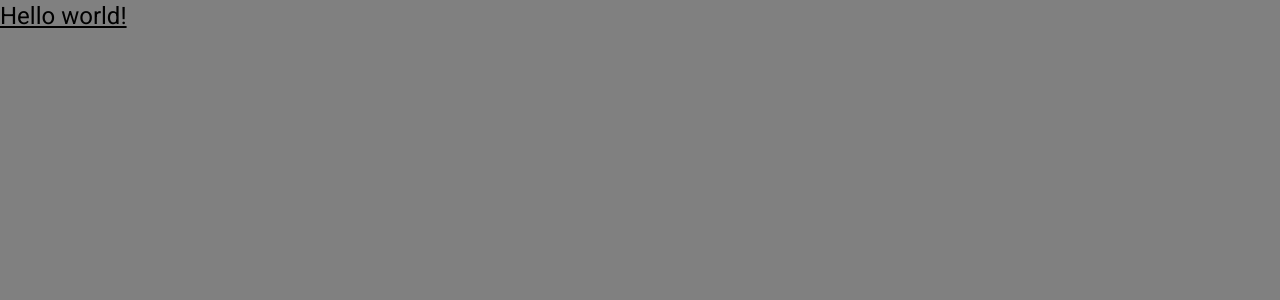
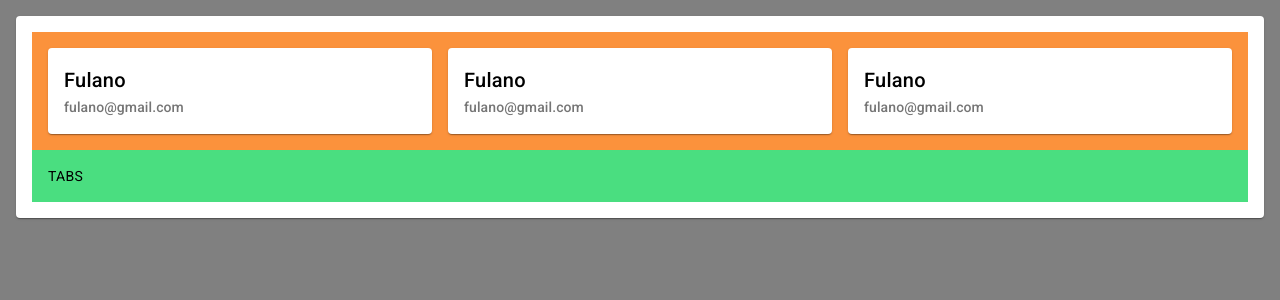
Before and after one commit to JoneilsonLima/angular-user-update-form, an Angular app: page / in a window 1280 px wide. Shown: the top 300 px of the page. Built offline with nearby package versions, Linux system fonts and the light colour scheme; no server answers.

Commit message:
feat:  Criação do Layout do Componente Lista de Usuários

```diff
--- a/src/app/angular-material/angular-material.module.ts
+++ b/src/app/angular-material/angular-material.module.ts
@@ -1,12 +1,13 @@
 import { NgModule } from "@angular/core";
+import { MatCardModule } from '@angular/material/card';
+
+const allModules = [
+  MatCardModule
+]
 
 @NgModule({
-    imports: [
-
-    ],
-    exports: [
-
-    ]
+    imports: allModules,
+    exports: allModules
 })
 export class AngularMaterialModule {
 
--- a/src/app/app.component.html
+++ b/src/app/app.component.html
@@ -1,3 +1,10 @@
-<h1 class="text-3xl font-bold underline">
-  Hello world!
-</h1>
+<div class="p-4 max-w-screen-xl mx-auto">
+  <mat-card>
+    <mat-card-content>
+      <app-users-list/>
+      <div class="p-4 bg-green-400">
+        TABS
+      </div>
+    </mat-card-content>
+  </mat-card>
+</div>
--- /dev/null
+++ b/src/app/components/users-list/users-list.component.html
@@ -0,0 +1,25 @@
+<div class="grid sm:grid-cols-3 p-4 gap-4 bg-orange-400">
+  <mat-card class="user-card-hover">
+    <mat-card-header>
+      <mat-card-title>{{ 'Fulano' }}</mat-card-title>
+      <mat-card-subtitle>{{ 'fulano@gmail.com' }}</mat-card-subtitle>
+    </mat-card-header>
+    <mat-card-content></mat-card-content>
+  </mat-card>
+
+  <mat-card class="user-card-hover">
+    <mat-card-header>
+      <mat-card-title>{{ 'Fulano' }}</mat-card-title>
+      <mat-card-subtitle>{{ 'fulano@gmail.com' }}</mat-card-subtitle>
+    </mat-card-header>
+    <mat-card-content></mat-card-content>
+  </mat-card>
+
+  <mat-card class="user-card-hover">
+    <mat-card-header>
+      <mat-card-title>{{ 'Fulano' }}</mat-card-title>
+      <mat-card-subtitle>{{ 'fulano@gmail.com' }}</mat-card-subtitle>
+    </mat-card-header>
+    <mat-card-content></mat-card-content>
+  </mat-card>
+</div>
--- a/src/styles.scss
+++ b/src/styles.scss
@@ -13,3 +13,9 @@ body {
   font-family: Roboto, "Helvetica Neue", sans-serif;
   background-color: gray;
 }
+
+.user-card-hover:hover {
+  background-color: #9ca3af !important;
+  cursor: pointer;
+  transition: .3s;
+}
```
Also changed, not shown: src/app/components/components.module.ts (+7 -2 lines), src/app/components/users-list/users-list.component.ts (added, +10 -0 lines), src/app/components/users-list/users-list.component.scss (added), 1 other file (tests, documents, lock files or other folders).
